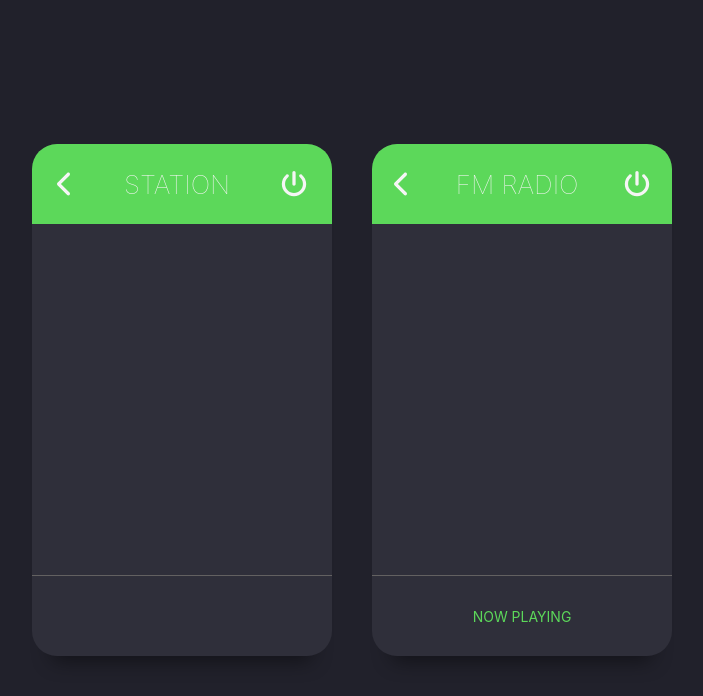
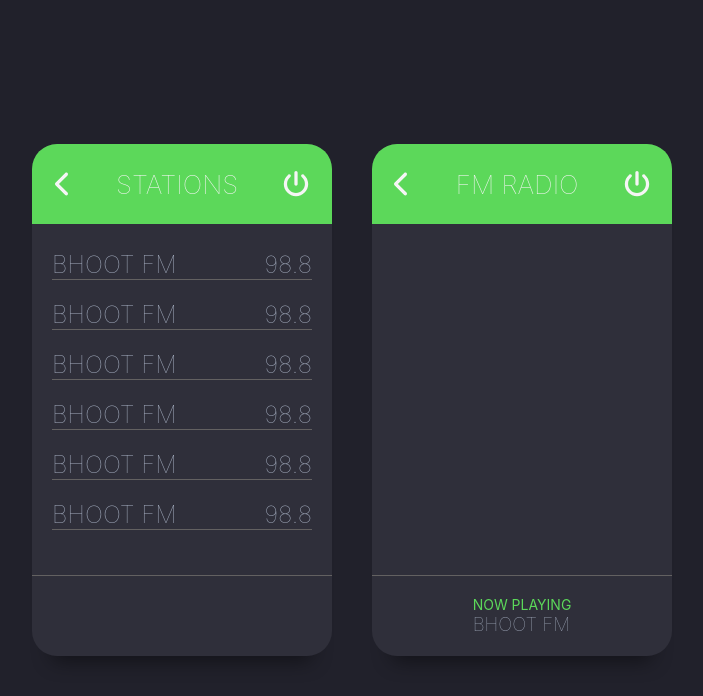
Before and after one commit to Avi-s-Work/radio_widget, a React (Create React App) app: page / in a window 1280 px wide. Shown: the top 696 px of the page, without its empty margins (288-991 px from the left). Built offline with nearby package versions, Linux system fonts and the light colour scheme.

Commit message:
station_nameList_done

```diff
--- a/src/App.css
+++ b/src/App.css
@@ -9,8 +9,6 @@ body {
   min-height: 100vh;
   background-color: #21212b;
 }
-h1 {
-  color: whitesmoke;
-  text-transform: uppercase;
-  font-weight: lighter;
+::-webkit-scrollbar {
+  width: 0px;
 }
--- a/src/Components/MainRadioFrame/MainRadioFrame.css
+++ b/src/Components/MainRadioFrame/MainRadioFrame.css
@@ -29,9 +29,26 @@
   font-size: 26px;
   font-weight: lighter;
 }
+.stationNameList {
+  height: 300px;
+  overflow-y: scroll;
+}
+.stationName {
+  border-bottom: 1px solid #636161;
+  margin: 0px 20px 20px 20px;
+}
+.stationName a {
+  display: flex;
+  justify-content: space-between;
+  text-decoration: none;
+}
+.stationName a h2 {
+  font-weight: lighter;
+  color: #a2abbd;
+}
 .bottomBar {
   display: flex;
-  justify-content: space-around;
+  justify-content: center;
   align-items: center;
   width: 300px;
   height: 80px;
@@ -43,3 +60,7 @@
   text-transform: uppercase;
   font-size: 14px;
 }
+.bottomBar h3 {
+  color: #a2abbd;
+  font-weight: lighter;
+}
--- a/src/Components/MainRadioFrame/MainRadioFrame.js
+++ b/src/Components/MainRadioFrame/MainRadioFrame.js
@@ -5,8 +5,9 @@ import "./MainRadioFrame.css";
 const MainRadioFrame = () => {
   return (
     <div className="mainRadioFrame">
-      {/* Station */}
+      {/* //////////////////// Stations ////////////////////// */}
       <div className="singleRadioFrame">
+        {/* Top Bar */}
         <div className="topBar">
           <a href="/#" alt="">
             <FontAwesomeIcon
@@ -15,7 +16,7 @@ const MainRadioFrame = () => {
             />
           </a>
           <a href="/#" alt="">
-            Station
+            Stations
           </a>
           <a href="/#" alt="">
             <FontAwesomeIcon
@@ -24,9 +25,73 @@ const MainRadioFrame = () => {
             />
           </a>
         </div>
+        {/* Station Name List  */}
+        <div className="stationNameList">
+          <div className="stationName">
+            <a href="/#" alt="">
+              <h2>BHOOT FM</h2>
+              <h2>98.8</h2>
+            </a>
+          </div>
+          <div className="stationName">
+            <a href="/#" alt="">
+              <h2>BHOOT FM</h2>
+              <h2>98.8</h2>
+            </a>
+          </div>
+          <div className="stationName">
+            <a href="/#" alt="">
+              <h2>BHOOT FM</h2>
+              <h2>98.8</h2>
+            </a>
+          </div>
+          <div className="stationName">
+            <a href="/#" alt="">
+              <h2>BHOOT FM</h2>
+              <h2>98.8</h2>
+            </a>
+          </div>
+          <div className="stationName">
+            <a href="/#" alt="">
+              <h2>BHOOT FM</h2>
+              <h2>98.8</h2>
+            </a>
+          </div>
+          <div className="stationName">
+            <a href="/#" alt="">
+              <h2>BHOOT FM</h2>
+              <h2>98.8</h2>
+            </a>
+          </div>
+          <div className="stationName">
+            <a href="/#" alt="">
+              <h2>BHOOT FM</h2>
+              <h2>98.8</h2>
+            </a>
+          </div>
+          <div className="stationName">
+            <a href="/#" alt="">
+              <h2>BHOOT FM</h2>
+              <h2>98.8</h2>
+            </a>
+          </div>
+          <div className="stationName">
+            <a href="/#" alt="">
+              <h2>BHOOT FM</h2>
+              <h2>98.8</h2>
+            </a>
+          </div>
+          <div className="stationName">
+            <a href="/#" alt="">
+              <h2>BHOOT FM</h2>
+              <h2>98.8</h2>
+            </a>
+          </div>
+        </div>
+        {/* Bottom Bar  */}
         <div className="bottomBar"></div>
       </div>
-      {/* FM Radio */}
+      {/* //////////////////// FM Radio ////////////////////// */}
       <div className="singleRadioFrame">
         <div className="topBar">
           <a href="/#" alt="">
@@ -45,7 +110,12 @@ const MainRadioFrame = () => {
             />
           </a>
         </div>
-        <div className="bottomBar"><p>Now Playing</p></div>
+        <div className="bottomBar">
+          <div>
+            <p>Now Playing</p>
+            <h3>BHOOT FM</h3>
+          </div>
+        </div>
       </div>
     </div>
   );
```
